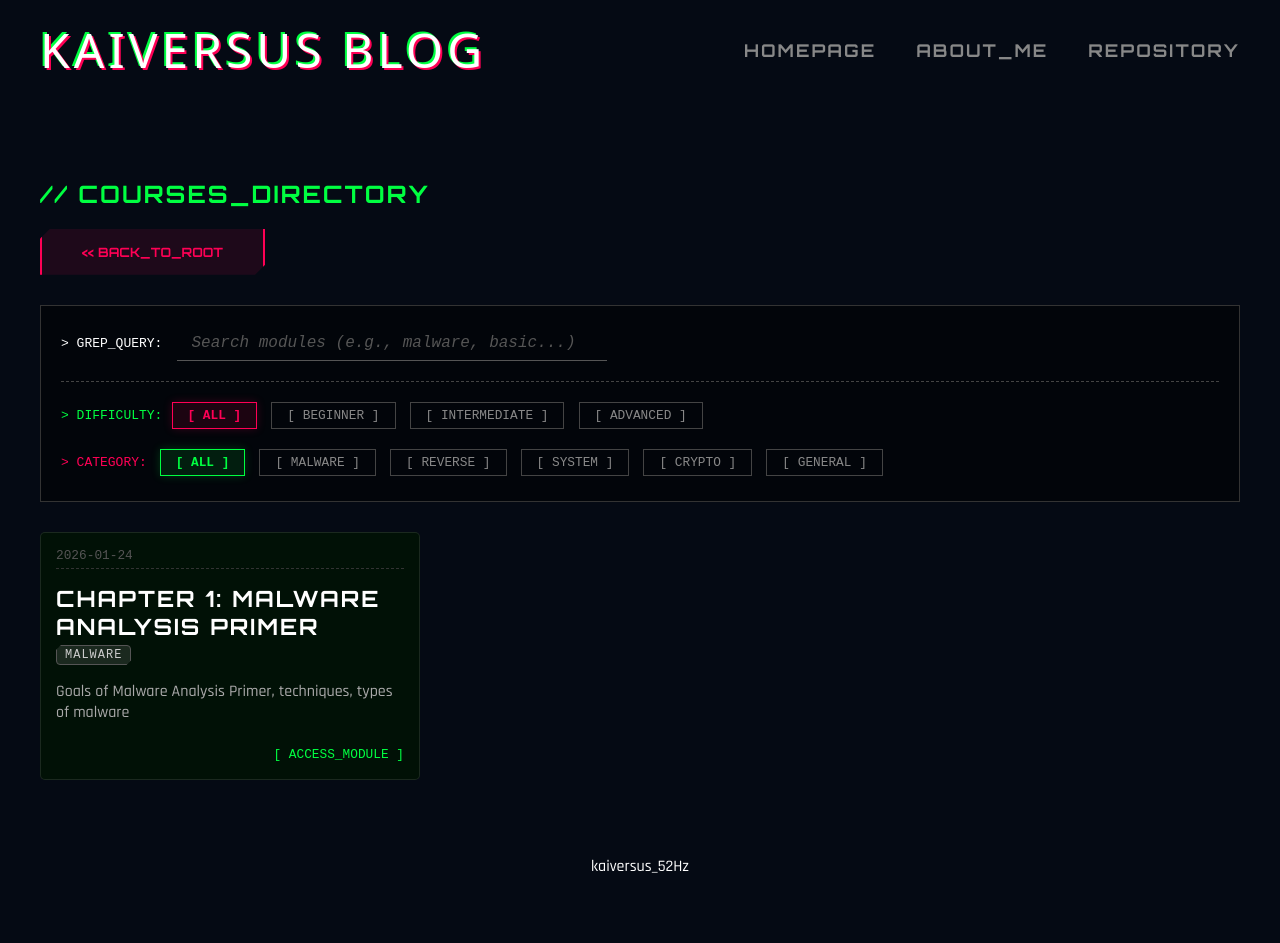
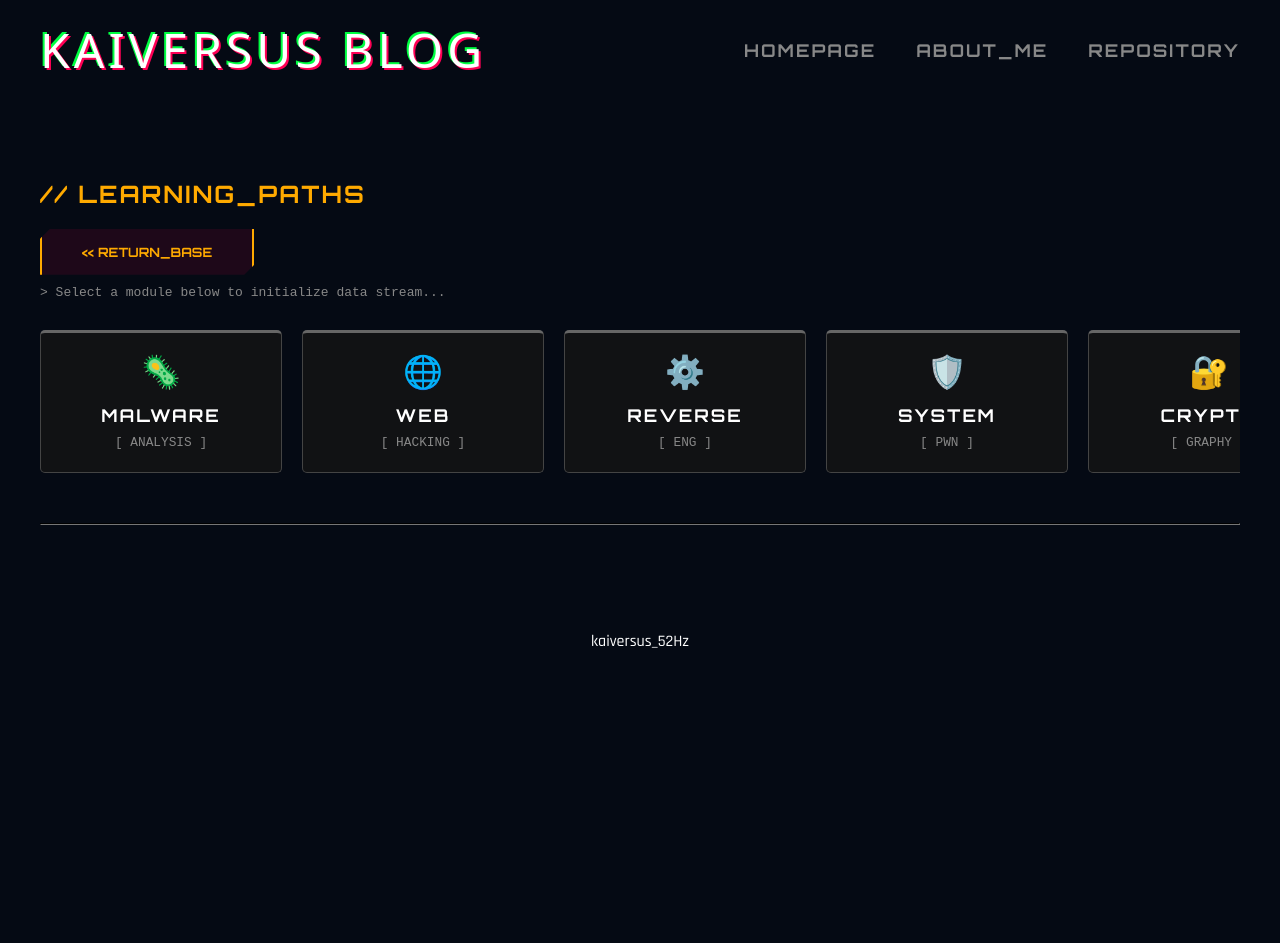
Before and after one commit to kaiversus/kaiversus.github.io, a Jekyll site: the page built from pages/courses.md, in a window 1280 px wide. Built offline with Jekyll 4.4.1, drawn with Linux system fonts in a browser that asks for light colours; some web fonts are replaced; after the commit the page ends 900 px from its top, so only the background shows below that; some of the changed lines change nothing that is shown.

Commit message:
Update courses.md

```diff
--- a/pages/courses.md
+++ b/pages/courses.md
@@ -1,175 +1,216 @@
 ---
 layout: default
-title: Courses Archive
+title: Courses Library
 permalink: /courses/
 ---
+<style>
+    /* --- CSS RIÊNG CHO TRANG COURSES (THEME CAM) --- */
+    :root {
+        --course-theme: #ffaa00; /* Màu Cam Neon */
+    }
+
+    /* 1. KHUNG CHỨA CÁC KHÓA HỌC (HÀNG NGANG) */
+    .course-navigator {
+        display: flex;
+        gap: 20px;
+        overflow-x: auto;
+        padding-bottom: 20px;
+        margin-top: 30px;
+        scrollbar-width: thin;
+        scrollbar-color: var(--course-theme) #111;
+    }
+
+    /* Thanh cuộn đẹp */
+    .course-navigator::-webkit-scrollbar { height: 5px; }
+    .course-navigator::-webkit-scrollbar-thumb { background: var(--course-theme); border-radius: 10px; }
+
+    /* 2. THẺ KHÓA HỌC (CARD) */
+    .course-folder {
+        min-width: 200px;
+        background: rgba(20, 20, 20, 0.8);
+        border: 1px solid #444;
+        border-top: 3px solid #666;
+        border-radius: 5px;
+        padding: 20px;
+        cursor: pointer;
+        transition: 0.3s;
+        text-align: center;
+        position: relative;
+    }
+
+    /* Hiệu ứng khi Hover hoặc Active */
+    .course-folder:hover, .course-folder.active {
+        background: rgba(255, 170, 0, 0.1); /* Nền cam nhạt */
+        border-color: var(--course-theme);  /* Viền cam */
+        box-shadow: 0 0 15px rgba(255, 170, 0, 0.2);
+        transform: translateY(-5px);
+    }
+
+    .course-folder h3 {
+        color: #fff;
+        font-family: 'Orbitron', sans-serif;
+        font-size: 1.1rem;
+        margin: 10px 0 5px 0;
+    }
+
+    .course-folder span {
+        font-size: 0.8rem;
+        color: #888;
+        font-family: monospace;
+    }
+
+    /* Icon nhấp nháy */
+    .course-folder.active h3 { color: var(--course-theme); }
+
+    /* 3. KHU VỰC HIỂN THỊ BÀI HỌC (MẶC ĐỊNH ẨN) */
+    .modules-container {
+        display: none; /* Ẩn đi */
+        margin-top: 30px;
+        animation: slideDown 0.5s ease;
+    }
+
+    .modules-container.show {
+        display: grid; /* Hiện ra khi có class .show */
+        grid-template-columns: repeat(auto-fill, minmax(300px, 1fr));
+        gap: 20px;
+    }
+
+    /* Thẻ bài học con */
+    .module-card {
+        background: rgba(0, 0, 0, 0.4);
+        border: 1px solid #333;
+        border-left: 3px solid #444;
+        padding: 15px;
+        border-radius: 5px;
+        transition: 0.3s;
+        cursor: pointer;
+    }
+
+    .module-card:hover {
+        border-left-color: var(--course-theme);
+        background: rgba(255, 170, 0, 0.05);
+        transform: translateX(5px);
+    }
+
+    .module-title {
+        color: #ddd;
+        font-family: 'Rajdhani', sans-serif;
+        font-weight: 700;
+        font-size: 1.2rem;
+        margin-bottom: 5px;
+    }
+
+    .module-card:hover .module-title { color: var(--course-theme); }
+
+    @keyframes slideDown {
+        from { opacity: 0; transform: translateY(-10px); }
+        to { opacity: 1; transform: translateY(0); }
+    }
+</style>
+
 <section class="container" style="margin-top: 50px;">
-    <h1 style="color: var(--primary);">// COURSES_DIRECTORY</h1>
-    <a href="/" class="btn-cyber secondary" style="font-size: 0.8rem;"><< BACK_TO_ROOT</a>
+    <h1 style="color: var(--course-theme);">// LEARNING_PATHS</h1>
+    <a href="/" class="btn-cyber secondary" style="font-size: 0.8rem; border-color: var(--course-theme); color: var(--course-theme);"><< RETURN_BASE</a>
 
-    <div class="filter-console" style="margin-top: 30px; border: 1px solid #333; padding: 20px; background: rgba(0,0,0,0.5);">
+    <p style="color: #888; margin-top: 10px; font-family: monospace;">> Select a module below to initialize data stream...</p>
 
-        <div style="margin-bottom: 20px; border-bottom: 1px dashed #444; padding-bottom: 20px;">
-            <span style="color: #fff; font-family: monospace;">> GREP_QUERY:</span>
-            <input type="text" id="searchInput" onkeyup="filterSearch()" placeholder="Search modules (e.g., malware, basic...)" class="cyber-input" style="background: transparent; border: none; border-bottom: 1px solid #555; color: var(--primary); font-family: monospace; width: 60%; margin-left: 10px; outline: none;">
+    <div class="course-navigator">
+        <div class="course-folder" onclick="showModules('Malware')">
+            <div style="font-size: 2rem;">🦠</div>
+            <h3>MALWARE</h3>
+            <span>[ ANALYSIS ]</span>
         </div>
 
-        <div class="filter-group">
-            <span style="color: var(--primary); font-family: monospace;">> DIFFICULTY:</span>
-            <button class="filter-btn active" onclick="filterSelection('all', 'diff')">[ ALL ]</button>
-            <button class="filter-btn" onclick="filterSelection('Beginner', 'diff')">[ BEGINNER ]</button>
-            <button class="filter-btn" onclick="filterSelection('Intermediate', 'diff')">[ INTERMEDIATE ]</button>
-            <button class="filter-btn" onclick="filterSelection('Advanced', 'diff')">[ ADVANCED ]</button>
+        <div class="course-folder" onclick="showModules('Web')">
+            <div style="font-size: 2rem;">🌐</div>
+            <h3>WEB</h3>
+            <span>[ HACKING ]</span>
         </div>
-        <div class="filter-group" style="margin-top: 15px;">
-            <span style="color: var(--accent); font-family: monospace;">> CATEGORY: </span>
-            <button class="filter-btn active" onclick="filterSelection('all', 'cat')">[ ALL ]</button>
-            <button class="filter-btn" onclick="filterSelection('Malware', 'cat')">[ MALWARE ]</button>
-            <button class="filter-btn" onclick="filterSelection('Reverse', 'cat')">[ REVERSE ]</button>
-            <button class="filter-btn" onclick="filterSelection('System', 'cat')">[ SYSTEM ]</button>
-            <button class="filter-btn" onclick="filterSelection('Crypto', 'cat')">[ CRYPTO ]</button>
-            <button class="filter-btn" onclick="filterSelection('General', 'cat')">[ GENERAL ]</button>
+
+        <div class="course-folder" onclick="showModules('Reverse')">
+            <div style="font-size: 2rem;">⚙️</div>
+            <h3>REVERSE</h3>
+            <span>[ ENG ]</span>
+        </div>
+
+        <div class="course-folder" onclick="showModules('System')">
+            <div style="font-size: 2rem;">🛡️</div>
+            <h3>SYSTEM</h3>
+            <span>[ PWN ]</span>
+        </div>
+
+        <div class="course-folder" onclick="showModules('Crypto')">
+            <div style="font-size: 2rem;">🔐</div>
+            <h3>CRYPTO</h3>
+            <span>[ GRAPHY ]</span>
+        </div>
+
+         <div class="course-folder" onclick="showModules('General')">
+            <div style="font-size: 2rem;">📂</div>
+            <h3>GENERAL</h3>
+            <span>[ BASICS ]</span>
         </div>
     </div>
 
-    <div class="card-grid" style="margin-top: 30px;">
+    <hr style="border-color: #222; margin: 30px 0;">
+
+    <h3 id="selected-course-title" style="color: var(--course-theme); font-family: 'Orbitron'; display: none;">
+        // MODULES_LIST
+    </h3>
+
+    <div id="modules-grid" class="modules-container">
         {% for post in site.courses reversed %}
-        <article class="log-card filter-item"
-                 data-diff="{{ post.difficulty | default: 'Unrated' }}"
+        <article class="module-card filter-item"
                  data-cat="{{ post.category | default: 'General' }}"
                  onclick="window.location.href='{{ post.url }}'">
 
-            <div class="log-header">
-                <span>{{ post.date | date: "%Y-%m-%d" }}</span>
-                {% if post.difficulty %}
-                <span class="tag-diff" style="color: var(--primary); border: 1px solid var(--primary); padding: 0 5px; border-radius: 3px; font-size: 0.7rem;">
-                    {{ post.difficulty | upcase }}
-                </span>
-                {% endif %}
+            <div style="font-size: 0.8rem; color: #666; font-family: monospace; margin-bottom: 5px;">
+                {{ post.date | date: "%Y-%m-%d" }} | {{ post.difficulty | default: 'Beginner' }}
             </div>
 
-            <h3 class="log-title search-target" style="margin-bottom: 5px;">{{ post.title }}</h3>
-
-            <div class="tag-container" style="margin-bottom: 10px;">
-                {% assign cat_list = post.category | split: ', ' %}
-                {% for cat in cat_list %}
-                    <span class="tag-cat" style="background: rgba(255, 255, 255, 0.1); padding: 2px 8px; border-radius: 4px; font-size: 0.75rem; color: #ccc; margin-right: 5px; font-family: monospace;">
-                        {{ cat | strip | upcase }}
-                    </span>
-                {% endfor %}
-            </div>
-
-            <p class="log-desc search-target">{{ post.description }}</p>
-
-            <div style="text-align: right;">
-                <span class="cmd-btn" style="color: var(--primary);">[ ACCESS_MODULE ]</span>
-            </div>
+            <h4 class="module-title">{{ post.title }}</h4>
+            <p style="color: #888; font-size: 0.9rem; margin: 0;">{{ post.description | truncate: 80 }}</p>
         </article>
         {% endfor %}
     </div>
+
 </section>
 
-<style>
-    /* CSS CỤC BỘ CHO TRANG NÀY ĐỂ ĐẢM BẢO GIỐNG WRITEUPS */
+<script>
+    function showModules(category) {
+        // 1. Xử lý UI của các nút Folder (Active state)
+        let folders = document.querySelectorAll('.course-folder');
+        folders.forEach(f => f.classList.remove('active'));
+        event.currentTarget.classList.add('active');
 
-    /* Nút bộ lọc */
-    .filter-btn {
-        background: transparent;
-        border: 1px solid #444;
-        color: #888;
-        padding: 5px 15px;
-        margin-right: 5px;
-        margin-bottom: 5px;
-        cursor: pointer;
-        font-family: monospace;
-        transition: 0.3s;
-    }
+        // 2. Hiện tiêu đề và Grid
+        document.getElementById('selected-course-title').style.display = 'block';
+        document.getElementById('selected-course-title').innerText = `// ${category.toUpperCase()}_MODULES`;
 
-    /* Hover và Active dùng màu xanh lá (Primary) */
-    .filter-btn:hover, .filter-btn.active {
-        border-color: var(--primary);
-        color: var(--primary);
-        box-shadow: 0 0 10px rgba(0, 255, 65, 0.2);
-    }
+        let grid = document.getElementById('modules-grid');
+        grid.classList.add('show');
 
-    .filter-btn.active {
-        background: rgba(0, 255, 65, 0.1);
-        font-weight: bold;
-    }
-
-    /* Hiệu ứng ô input */
-    .cyber-input:focus {
-        border-bottom-color: var(--primary) !important;
-        box-shadow: 0 1px 0 var(--primary);
-    }
-</style>
-
-<script>
-    // LOGIC JAVASCRIPT GIỐNG HỆT WRITEUPS
-    let currentDiff = 'all';
-    let currentCat = 'all';
-    let currentSearch = '';
-
-    function filterSearch() {
-        currentSearch = document.getElementById('searchInput').value.toLowerCase();
-        runFilter();
-    }
-
-    function filterSelection(value, type) {
-        if (type === 'diff') currentDiff = value;
-        if (type === 'cat') currentCat = value;
-
-        updateActiveButton(value, type);
-        runFilter();
-    }
-
-    function runFilter() {
-        let items = document.getElementsByClassName("filter-item");
+        // 3. Lọc bài viết
+        let items = document.getElementsByClassName('filter-item');
+        let count = 0;
 
         for (let i = 0; i < items.length; i++) {
             let item = items[i];
+            let itemCats = item.getAttribute('data-cat'); // Lấy danh mục bài viết
 
-            // Lấy dữ liệu
-            let itemDiff = item.getAttribute('data-diff');
-            let itemCat = item.getAttribute('data-cat');
-
-            // Tìm kiếm trong Title và Description
-            let title = item.querySelector('.log-title').innerText.toLowerCase();
-            let desc = item.querySelector('.log-desc').innerText.toLowerCase();
-            let contentText = title + " " + desc;
-
-            // Kiểm tra điều kiện
-            let matchDiff = (currentDiff === 'all' || itemDiff === currentDiff);
-            let matchCat = (currentCat === 'all' || itemCat.indexOf(currentCat) > -1);
-            let matchSearch = (currentSearch === '' || contentText.indexOf(currentSearch) > -1);
-
-            if (matchDiff && matchCat && matchSearch) {
+            // Kiểm tra xem bài viết có thuộc category đang chọn không
+            // Dùng indexOf để tìm chuỗi con (vì 1 bài có thể nhiều tag)
+            if (itemCats.includes(category)) {
                 item.style.display = "block";
-                item.style.animation = "fadeIn 0.3s"; // Thêm chút hiệu ứng cho mượt
+                count++;
             } else {
                 item.style.display = "none";
             }
         }
-    }
 
-    function updateActiveButton(value, type) {
-        let container;
-        if (type === 'diff') container = document.querySelectorAll('.filter-group')[0];
-        else container = document.querySelectorAll('.filter-group')[1];
-
-        let btns = container.getElementsByClassName("filter-btn");
-        for (let i = 0; i < btns.length; i++) {
-            btns[i].className = btns[i].className.replace(" active", "");
-            if (btns[i].getAttribute('onclick').includes("'" + value + "'")) {
-                btns[i].className += " active";
-            }
+        // Nếu không có bài nào
+        if(count === 0) {
+            document.getElementById('selected-course-title').innerText = `// NO_DATA_FOUND_FOR_${category.toUpperCase()}`;
         }
     }
 </script>
-
-<style>
-@keyframes fadeIn {
-  from { opacity: 0; transform: translateY(5px); }
-  to { opacity: 1; transform: translateY(0); }
-}
-</style>
```
